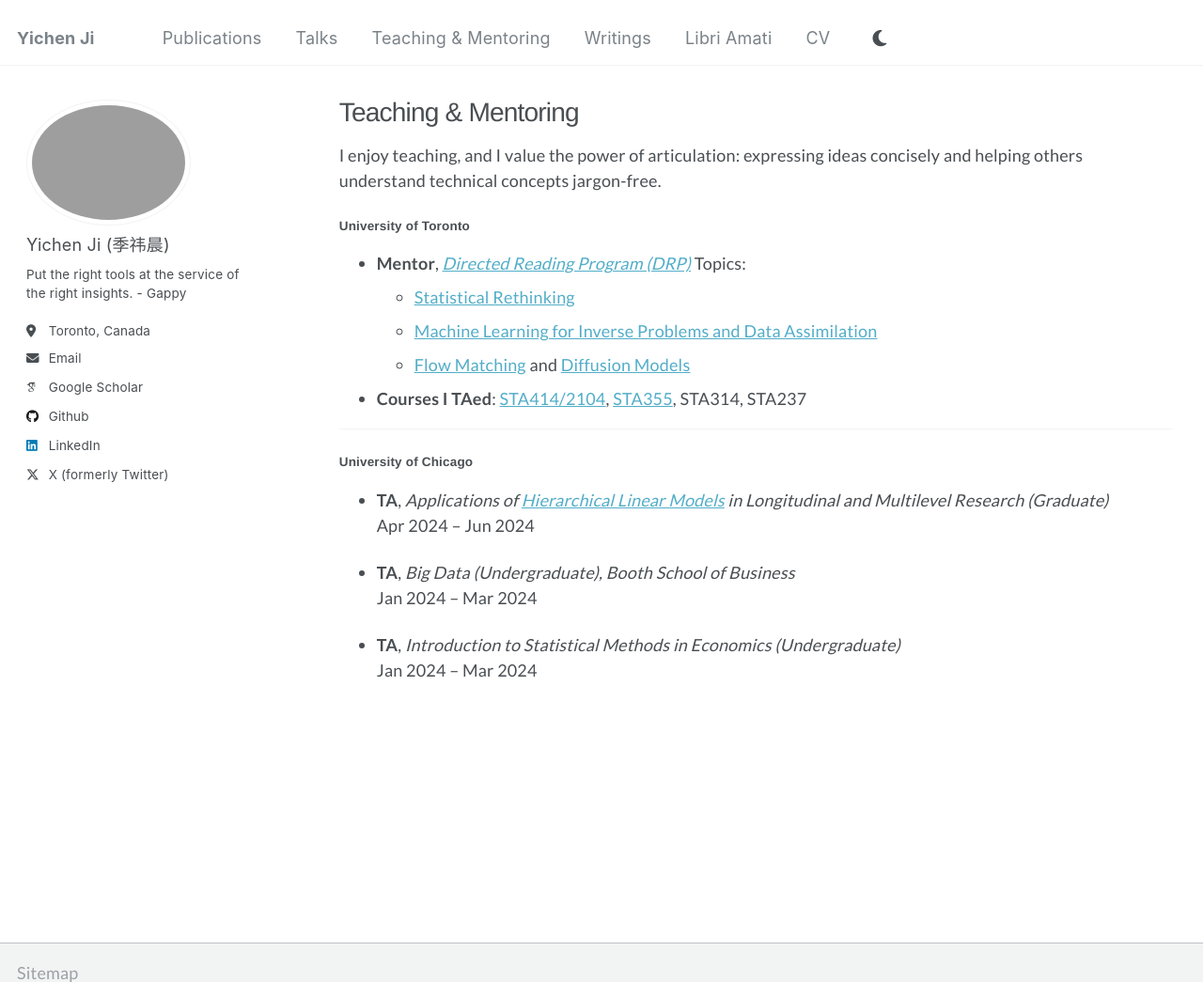
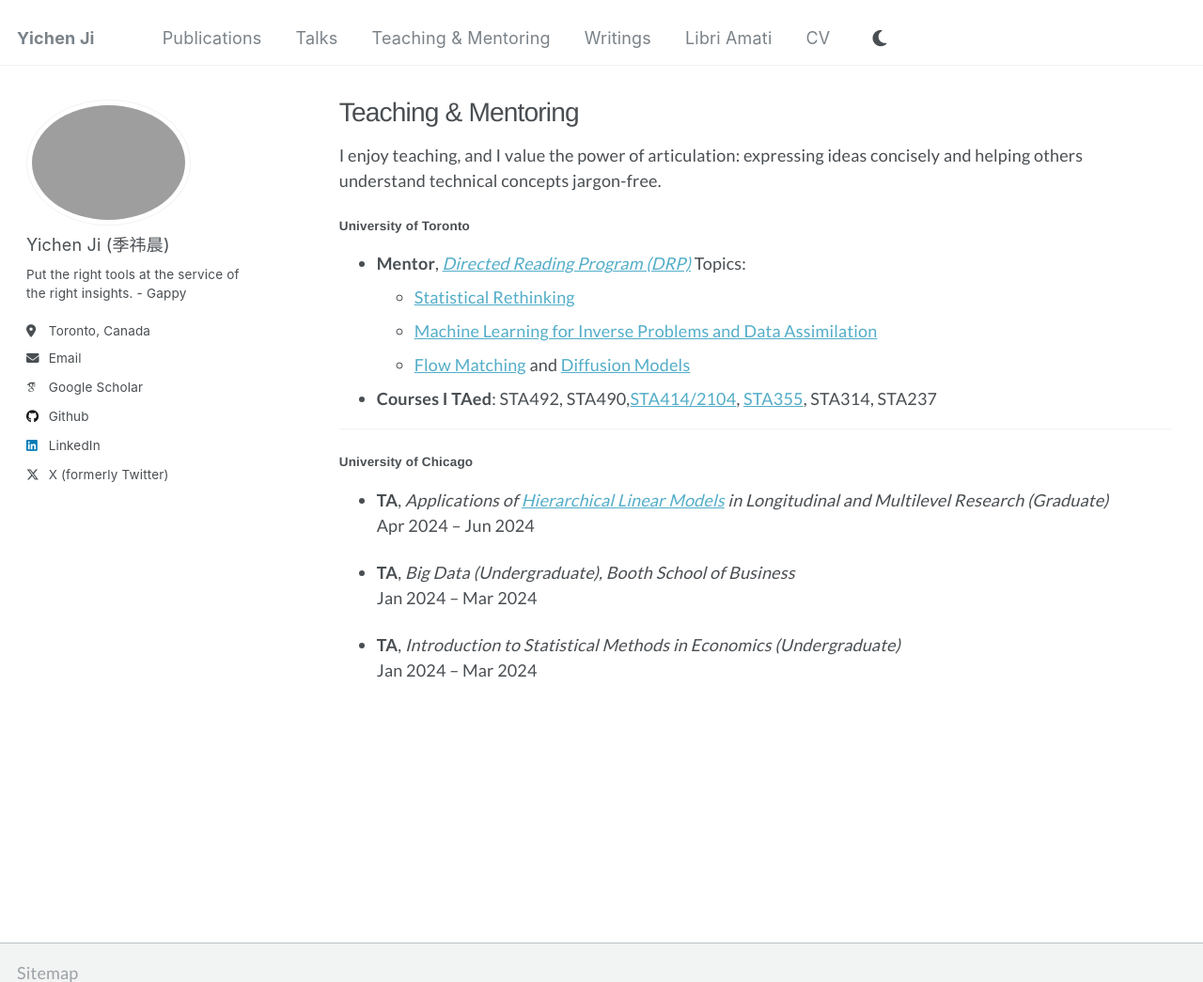
Before and after one commit to user-jiyichen/user-jiyichen.github.io, a Jekyll site: the page built from _teaching/TA.md, in a window 1280 px wide and 1167 px high, cut to the strip 0-1045 px from the top of the window. Shown: the whole strip at 94% size. Built offline with Jekyll 4.4.1, drawn with Linux system fonts in a browser that asks for light colours; some web fonts are replaced.

Commit message:
Update TAed courses in TA.md

```diff
--- a/_teaching/TA.md
+++ b/_teaching/TA.md
@@ -15,7 +15,7 @@ I enjoy teaching, and I value the power of articulation: expressing ideas concis
   - [Machine Learning for Inverse Problems and Data Assimilation](https://arxiv.org/pdf/2410.10523)
   - [Flow Matching](https://arxiv.org/abs/2412.06264) and [Diffusion Models](https://diffusion.csail.mit.edu/2026/index.html)
 
-- **Courses I TAed**: [STA414/2104](https://thibaultrandrianarisoa.netlify.app/courses/sta414/), [STA355](https://mouwenlong.github.io/teaching/sta355f25/schedule.html), STA314, STA237
+- **Courses I TAed**: STA492, STA490,[STA414/2104](https://thibaultrandrianarisoa.netlify.app/courses/sta414/), [STA355](https://mouwenlong.github.io/teaching/sta355f25/schedule.html), STA314, STA237
 
 ---
 
```
